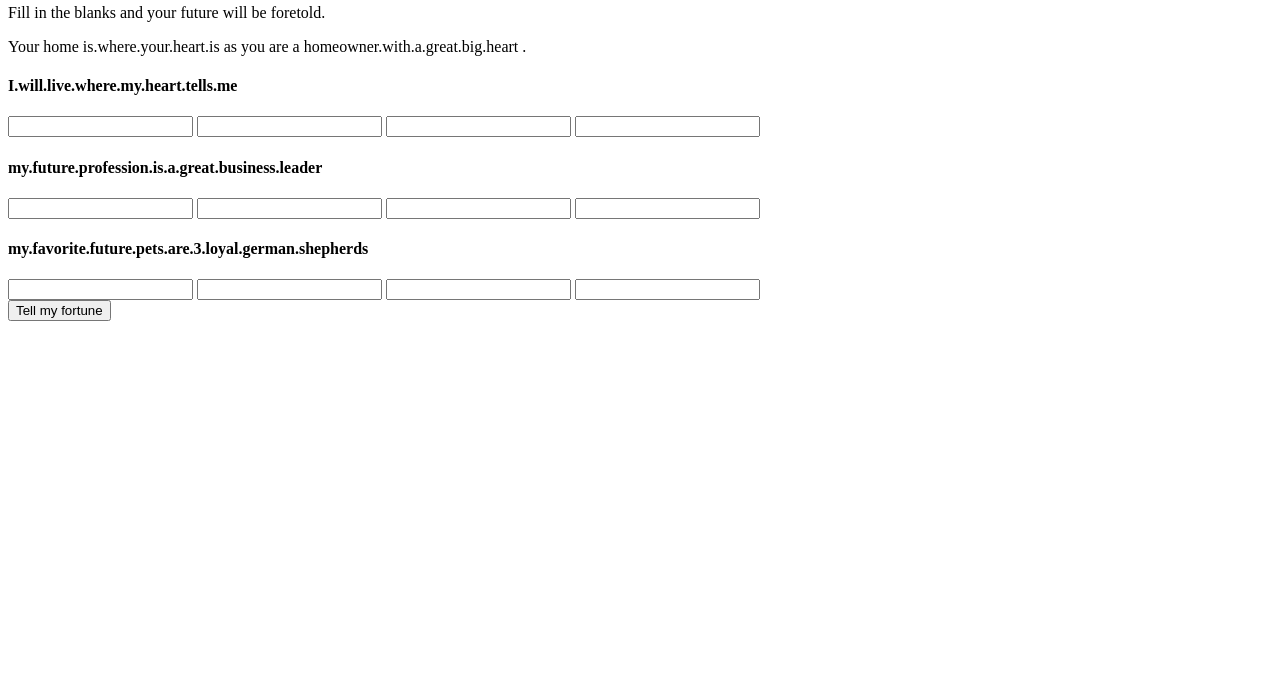
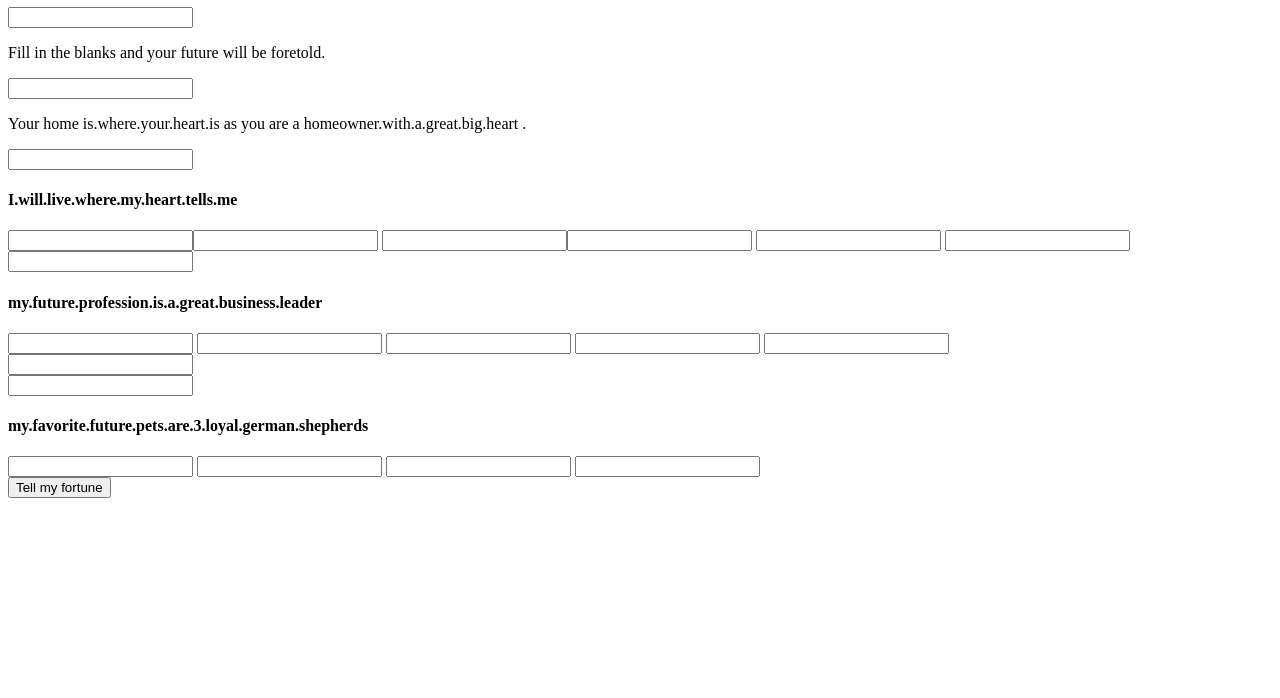
Before and after one commit to vtrini7918/MASH-Game, a plain HTML site: page index.html in a window 1280 px wide. Shown: the part 102-800 px from the top of the page. Drawn offline with Linux system fonts and the light colour scheme.

Commit message:
Update index.html

```diff
--- a/index.html
+++ b/index.html
@@ -5,39 +5,39 @@
   <!-- HEAD SECTION STARTS -->
   <head>
     <link.normalize.css></normalize.css><
-    <meta charset="utf-8">
+    <input><label></label><meta charset="utf-8">
     <meta name="viewport" content="width=device-width, initial-scale=1, minimum-scale=0.5, maximum-scale=0.5, minimal-ui">
     <title>MASH GAME.fall.2024</title>
-    <link href="" rel="stylesheet">
-    <link href="" rel="stylesheet">
+    <input><label><link href="" rel="stylesheet">
+    <input><label><link href="" rel="stylesheet">
   </head><link.style.css></link.style.css><
   <!-- HEAD SECTION ENDS -->
 
   <!-- BODY SECTION STARTS -->
   <body>
     <h1>MASH</h1>
-    <p class="description">Fill in the blanks and your future will be foretold.</p>
-    <form action="" method="post" id="mash">
+    <input><label><p class="description">Fill in the blanks and your future will be foretold.</p>
+    <input><label><form action="" method="post" id="mash">
       <div id="answers" class="hide">
         <p>Your home is.where.your.heart.is <span id="answer_1"></span> <span id="answer_3"></span> as you are a <span id="answer_2"></span>homeowner.with.a.great.big.heart <span id="home"></span>.
       </div>
-      <div class="bucket">
+      <input><label><div class="bucket">
         <div class="choice-bucket">
           <h4 class="highlight">I.will.live.where.my.heart.tells.me</h4>
-          <input name="answer_1[]">
-          <input name="answer_1[]">
+          <input><label><input name="answer_1[]">
+          <input><label><input name="answer_1[]">
           <input name="answer_1[]">
           <input name="answer_1[]">
         </div>
         <div class="choice-bucket">
-          <h4 class="highlight">my.future.profession.is.a.great.business.leader</h4>
-          <input name="answer_2[]">
+          <input><label><h4 class="highlight">my.future.profession.is.a.great.business.leader</h4>
+         <input><label> <input name="answer_2[]">
           <input name="answer_2[]">
           <input name="answer_2[]">
           <input name="answer_2[]">
         </div>
-        <div class="choice-bucket">
-          <h4 class="highlight">my.favorite.future.pets.are.3.loyal.german.shepherds</h4>
+        <input><label><div class="choice-bucket">
+         <input><label> <h4 class="highlight">my.favorite.future.pets.are.3.loyal.german.shepherds</h4>
           <input name="answer_3[]">
           <input name="answer_3[]">
           <input name="answer_3[]">
```
